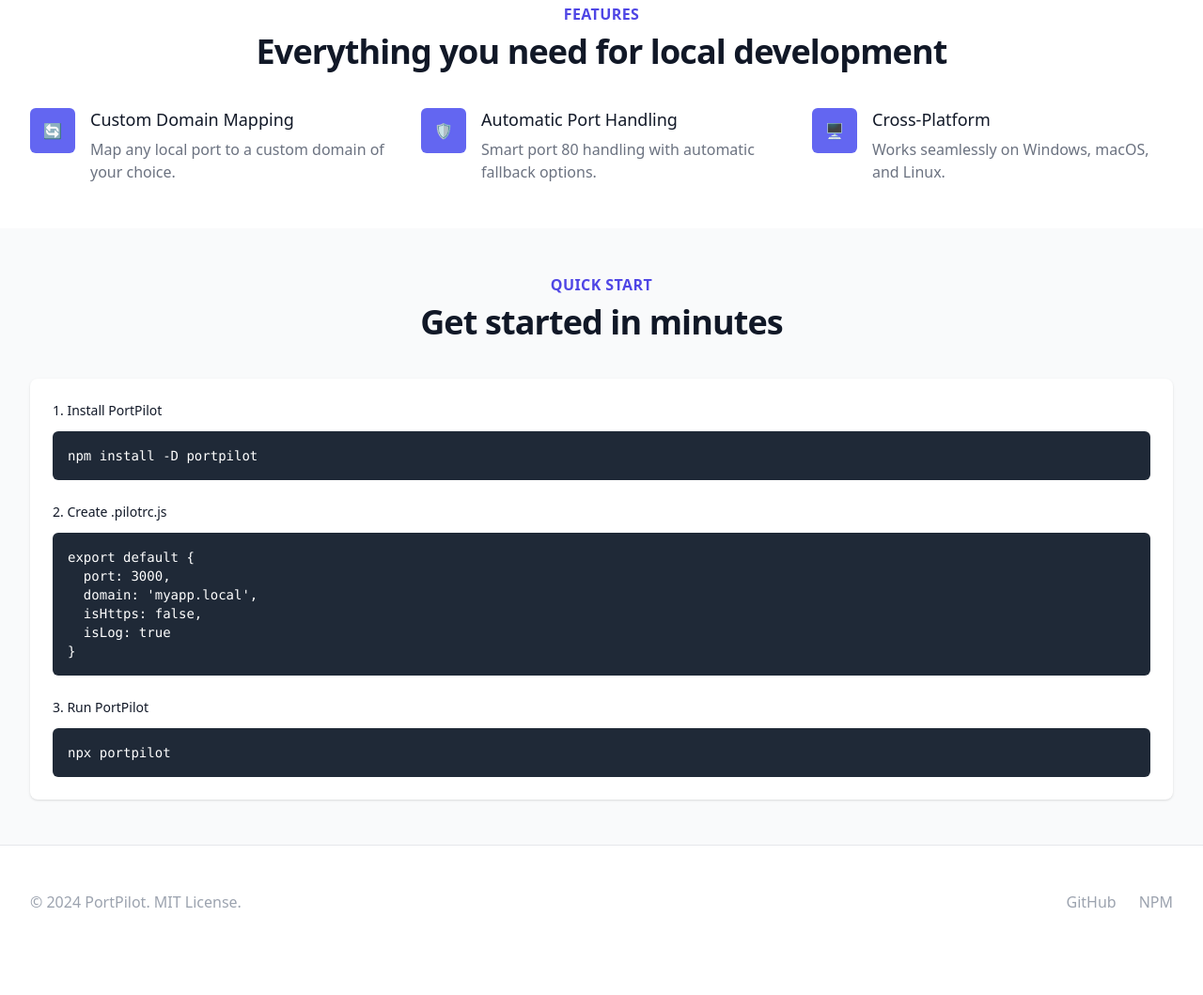
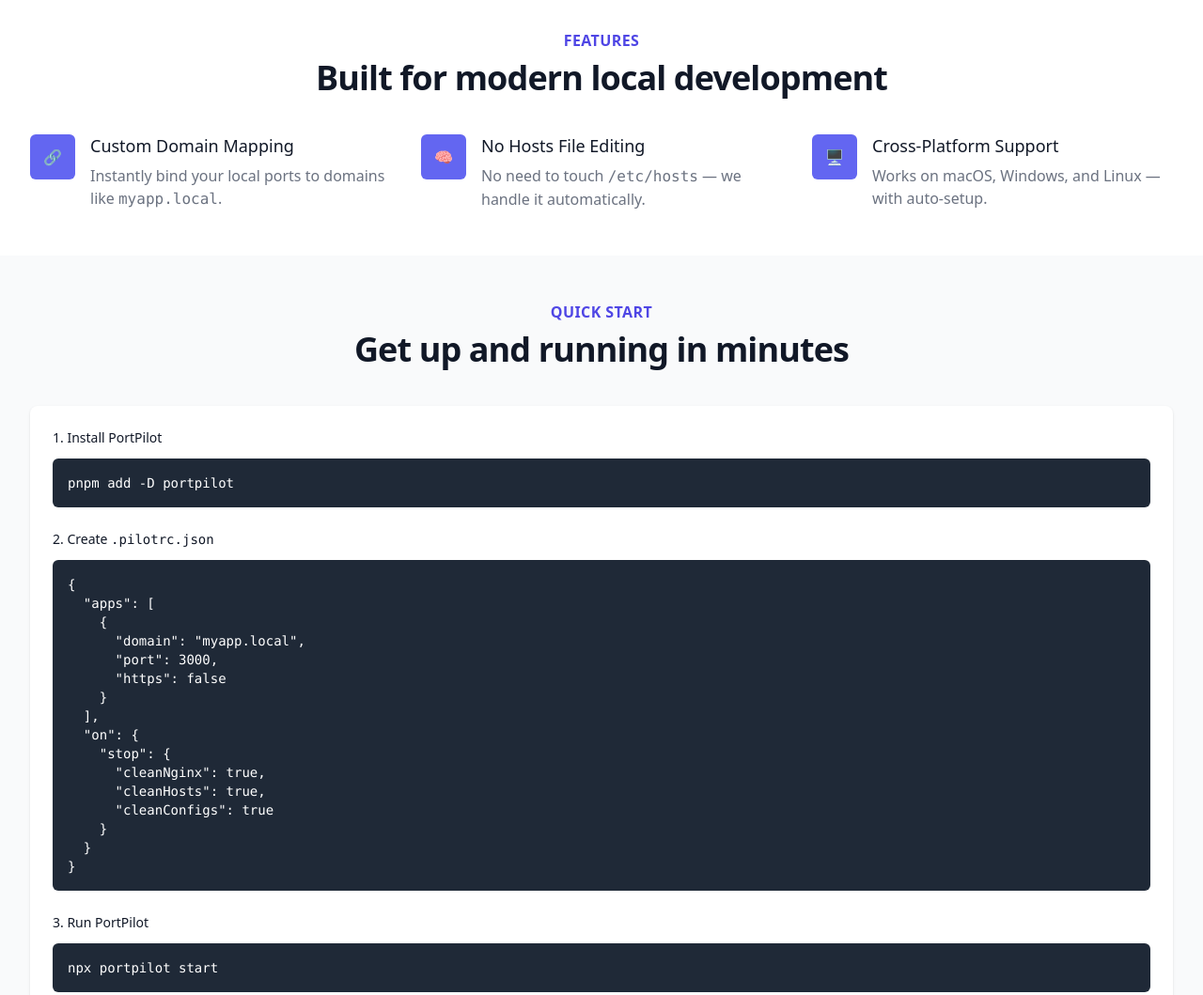
Before and after one commit to Rishiyaduwanshi/portPilot, a website: page web/index.html in a window 1280 px wide. Shown: the part 375-1434 px from the top of the page at 94% size. Before the commit the page ends 1395 px from the top, so only its background shows below. Drawn offline with nearby package versions, Linux system fonts and the light colour scheme.

Commit message:
Enhance index.html and add README.md for improved documentation and user guidance

```diff
--- a/web/index.html
+++ b/web/index.html
@@ -1,12 +1,13 @@
 <!DOCTYPE html>
 <html lang="en">
 <head>
-    <meta charset="UTF-8">
-    <meta name="viewport" content="width=device-width, initial-scale=1.0">
-    <title>PortPilot - Map Local Ports to Custom Domains</title>
+  <meta charset="UTF-8" />
+  <meta name="viewport" content="width=device-width, initial-scale=1.0"/>
+  <title> Pilot your ports like domains – Effortless Local Domain Mapping</title>
   <script src="https://cdn.tailwindcss.com"></script>
 </head>
 <body class="bg-gradient-to-b from-gray-100 to-gray-200">
+
   <!-- Hero Section -->
   <div class="bg-gradient-to-r from-blue-600 to-indigo-700">
     <div class="max-w-7xl mx-auto py-16 px-4 sm:px-6 lg:px-8 text-center">
@@ -14,7 +15,7 @@
         🚀 PortPilot
       </h1>
       <p class="mt-3 max-w-md mx-auto text-base text-gray-100 sm:text-lg md:mt-5 md:text-xl md:max-w-3xl">
-                Pilot your ports like domains
+        Pilot your ports like domains, effortlessly map local apps to custom domains — no admin headaches.
       </p>
       <div class="mt-5 max-w-md mx-auto flex justify-center md:mt-8">
         <a href="https://www.npmjs.com/package/portpilot" class="inline-flex items-center px-6 py-3 border border-transparent text-base font-medium rounded-md text-indigo-700 bg-white hover:bg-gray-50 md:py-4 md:text-lg md:px-10">
@@ -33,7 +34,7 @@
       <div class="lg:text-center">
         <h2 class="text-base text-indigo-600 font-semibold tracking-wide uppercase">Features</h2>
         <p class="mt-2 text-3xl leading-8 font-extrabold tracking-tight text-gray-900 sm:text-4xl">
-                    Everything you need for local development
+          Built for modern local development
         </p>
       </div>
 
@@ -42,24 +43,24 @@
           <div class="relative">
             <dt>
               <div class="absolute flex items-center justify-center h-12 w-12 rounded-md bg-indigo-500 text-white">
-                                🔄
+                🔗
               </div>
               <p class="ml-16 text-lg leading-6 font-medium text-gray-900">Custom Domain Mapping</p>
             </dt>
             <dd class="mt-2 ml-16 text-base text-gray-500">
-                            Map any local port to a custom domain of your choice.
+              Instantly bind your local ports to domains like <code>myapp.local</code>.
             </dd>
           </div>
 
           <div class="relative">
             <dt>
               <div class="absolute flex items-center justify-center h-12 w-12 rounded-md bg-indigo-500 text-white">
-                                🛡️
+                🧠
               </div>
-                            <p class="ml-16 text-lg leading-6 font-medium text-gray-900">Automatic Port Handling</p>
+              <p class="ml-16 text-lg leading-6 font-medium text-gray-900">No Hosts File Editing</p>
             </dt>
             <dd class="mt-2 ml-16 text-base text-gray-500">
-                            Smart port 80 handling with automatic fallback options.
+              No need to touch <code>/etc/hosts</code> — we handle it automatically.
             </dd>
           </div>
 
@@ -68,10 +69,10 @@
               <div class="absolute flex items-center justify-center h-12 w-12 rounded-md bg-indigo-500 text-white">
                 🖥️
               </div>
-                            <p class="ml-16 text-lg leading-6 font-medium text-gray-900">Cross-Platform</p>
+              <p class="ml-16 text-lg leading-6 font-medium text-gray-900">Cross-Platform Support</p>
             </dt>
             <dd class="mt-2 ml-16 text-base text-gray-500">
-                            Works seamlessly on Windows, macOS, and Linux.
+              Works on macOS, Windows, and Linux — with auto-setup.
             </dd>
           </div>
         </dl>
@@ -85,7 +86,7 @@
       <div class="lg:text-center">
         <h2 class="text-base text-indigo-600 font-semibold tracking-wide uppercase">Quick Start</h2>
         <p class="mt-2 text-3xl leading-8 font-extrabold tracking-tight text-gray-900 sm:text-4xl">
-                    Get started in minutes
+          Get up and running in minutes
         </p>
       </div>
 
@@ -94,18 +95,28 @@
           <div class="px-4 py-5 sm:p-6">
             <div class="text-sm text-gray-500">
               <p class="font-medium text-gray-900 mb-3">1. Install PortPilot</p>
-                            <pre class="bg-gray-800 text-white p-4 rounded-md">npm install -D portpilot</pre>
+              <pre class="bg-gray-800 text-white p-4 rounded-md">pnpm add -D portpilot</pre>
 
-                            <p class="font-medium text-gray-900 mt-6 mb-3">2. Create .pilotrc.js</p>
-                            <pre class="bg-gray-800 text-white p-4 rounded-md">export default {
-  port: 3000,
-  domain: 'myapp.local',
-  isHttps: false,
-  isLog: true
+              <p class="font-medium text-gray-900 mt-6 mb-3">2. Create <code>.pilotrc.json</code></p>
+              <pre class="bg-gray-800 text-white p-4 rounded-md">{
+  "apps": [
+    {
+      "domain": "myapp.local",
+      "port": 3000,
+      "https": false
+    }
+  ],
+  "on": {
+    "stop": {
+      "cleanNginx": true,
+      "cleanHosts": true,
+      "cleanConfigs": true
+    }
+  }
 }</pre>
 
               <p class="font-medium text-gray-900 mt-6 mb-3">3. Run PortPilot</p>
-                            <pre class="bg-gray-800 text-white p-4 rounded-md">npx portpilot</pre>
+              <pre class="bg-gray-800 text-white p-4 rounded-md">npx portpilot start</pre>
             </div>
           </div>
         </div>
@@ -126,10 +137,11 @@
       </div>
       <div class="mt-8 md:mt-0 md:order-1">
         <p class="text-center text-base text-gray-400">
-                    &copy; 2024 PortPilot. MIT License.
+          &copy; 2024-2025 PortPilot. MIT Licensed.
         </p>
       </div>
     </div>
   </footer>
+
 </body>
 </html>
```
Also changed, not shown: readme.md (added). Lines whose indentation alone changed are shown as unchanged.
